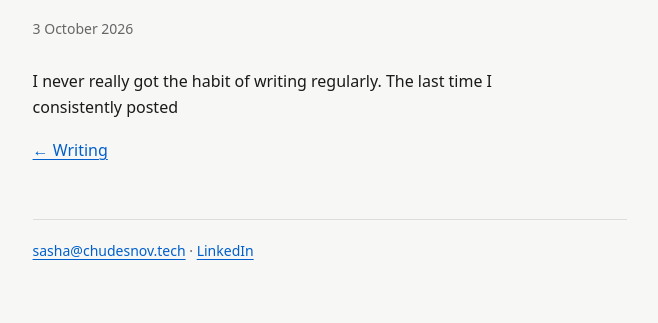
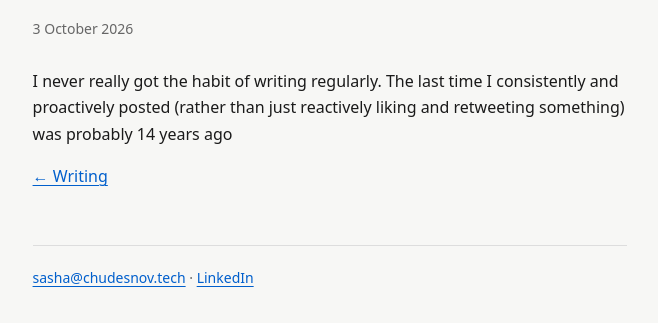
Before and after one commit to Chudesnov/chudesnov.tech, an Eleventy site: page src/writing/hello-world.md in a window 1280 px wide. Shown: the part 93-416 px from the top of the page, without its empty margins (310-968 px from the left). Built offline with nearby package versions, Linux system fonts and the light colour scheme; Eleventy itself is replaced by a stand-in of ours; files that its build step writes are made by us from their sources.

```diff
--- a/src/writing/hello-world.md
+++ b/src/writing/hello-world.md
@@ -5,4 +5,4 @@
 templateEngineOverride: md
 ---
 
-I never really got the habit of writing regularly. The last time I consistently posted
+I never really got the habit of writing regularly. The last time I consistently and proactively posted (rather than just reactively liking and retweeting something) was probably 14 years ago
```
